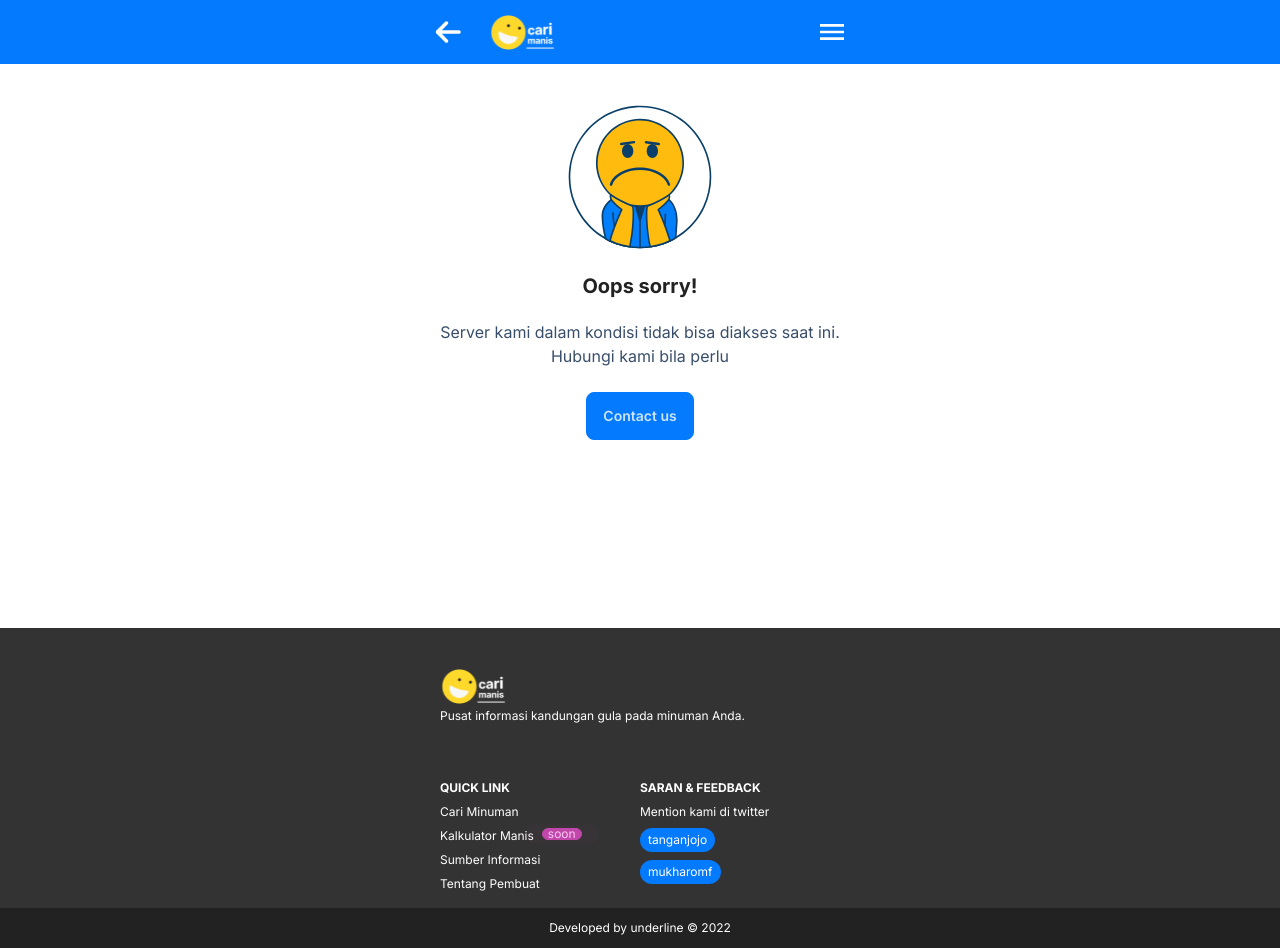
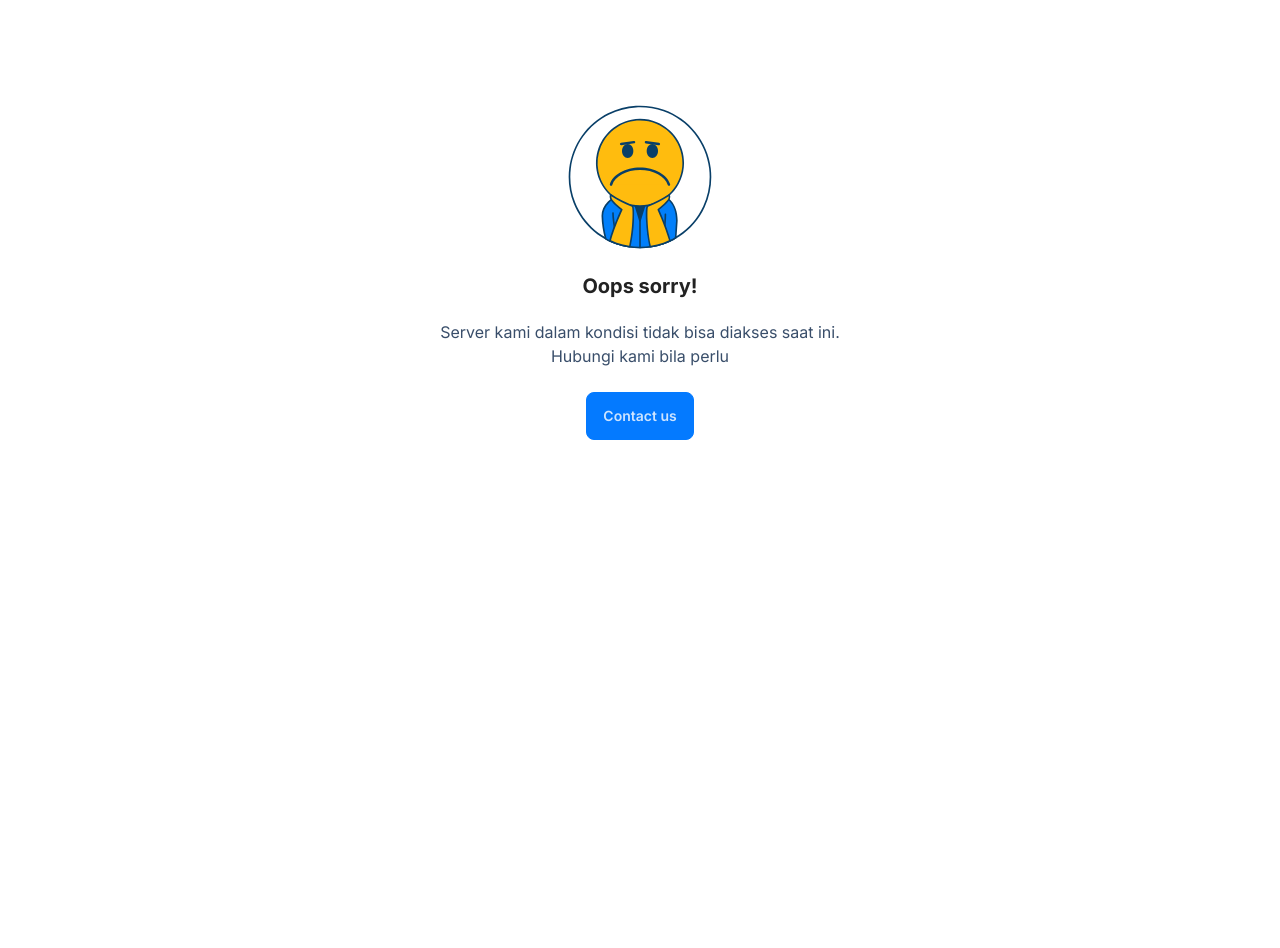
Before and after one commit to underdev-jo/cari-manis-prod, a Next.js app: page /502 in a window 1280 px wide. After the commit the page ends 800 px from the top, so only its background shows below. Built offline with nearby package versions, Linux system fonts and the light colour scheme.

Commit message:
remove custom app layout

```diff
--- a/pages/_app.js
+++ b/pages/_app.js
@@ -6,14 +6,7 @@ import Footer from "components/footer";
 import ModalPriceInfo from "components/Modal/PriceInfo";
 
 function MyApp({ Component, pageProps }) {
-  return (
-    <div>
-      <Component {...pageProps} />
-      <ModalPriceInfo />
-      <Footer />
-      <Header />
-    </div>
-  );
+  return <Component {...pageProps} />;
 }
 
 export default MyApp;
```
